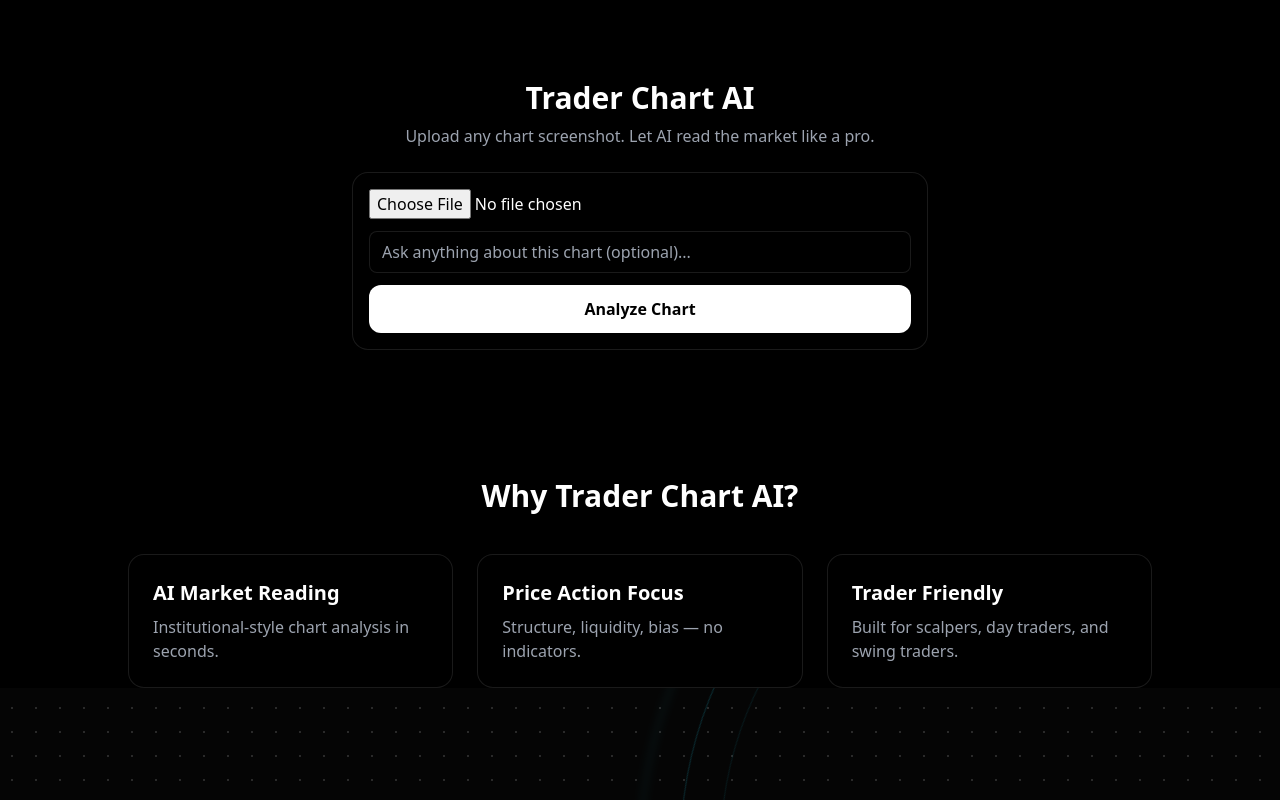
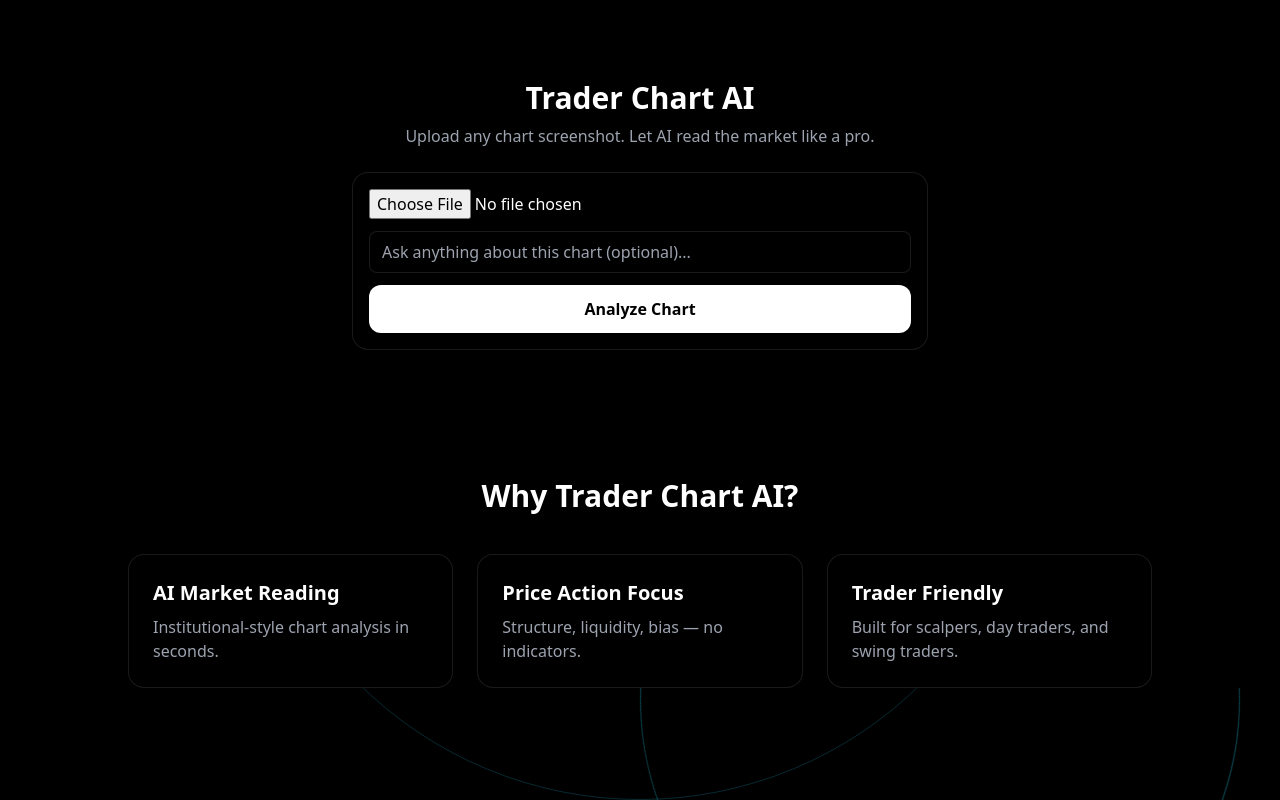
Before and after one commit to yuvraj448-debug/trader-chart-ai, a Next.js app: page / in a window 1280 px wide. Built offline with nearby package versions, Linux system fonts and the light colour scheme.

Commit message:
Update Background.jsx

```diff
--- a/app/components/Background.jsx
+++ b/app/components/Background.jsx
@@ -1,22 +1,14 @@
 export default function Background() {
   return (
     <div
-      className="
-        fixed inset-0
-        -z-10
-        pointer-events-none
-        overflow-hidden
-      "
+      className="fixed inset-0 -z-10 overflow-hidden pointer-events-none"
+      aria-hidden="true"
     >
-      {/* Stars */}
-      <div className="absolute inset-0 bg-[radial-gradient(white_1px,transparent_1px)] bg-[size:24px_24px] opacity-[0.15]" />
+      <div className="absolute inset-0 bg-black" />
 
-      {/* Animated Rings */}
-      <div className="absolute left-1/2 top-1/2 h-[900px] w-[900px] -translate-x-1/2 -translate-y-1/2 animate-spin-slow">
-        <div className="absolute inset-0 rounded-full border border-cyan-400/30 blur-sm" />
-        <div className="absolute inset-10 rounded-full border border-cyan-400/20" />
-        <div className="absolute inset-20 rounded-full border border-cyan-400/10" />
-      </div>
+      {/* Rings */}
+      <div className="absolute left-1/2 top-1/2 h-[600px] w-[600px] -translate-x-1/2 -translate-y-1/2 rounded-full border border-cyan-400/40 animate-spin-slow" />
+      <div className="absolute left-1/2 top-1/2 h-[800px] w-[800px] -translate-x-1/2 -translate-y-1/2 rounded-full border border-cyan-400/20 animate-spin-reverse" />
     </div>
   );
 }
```
